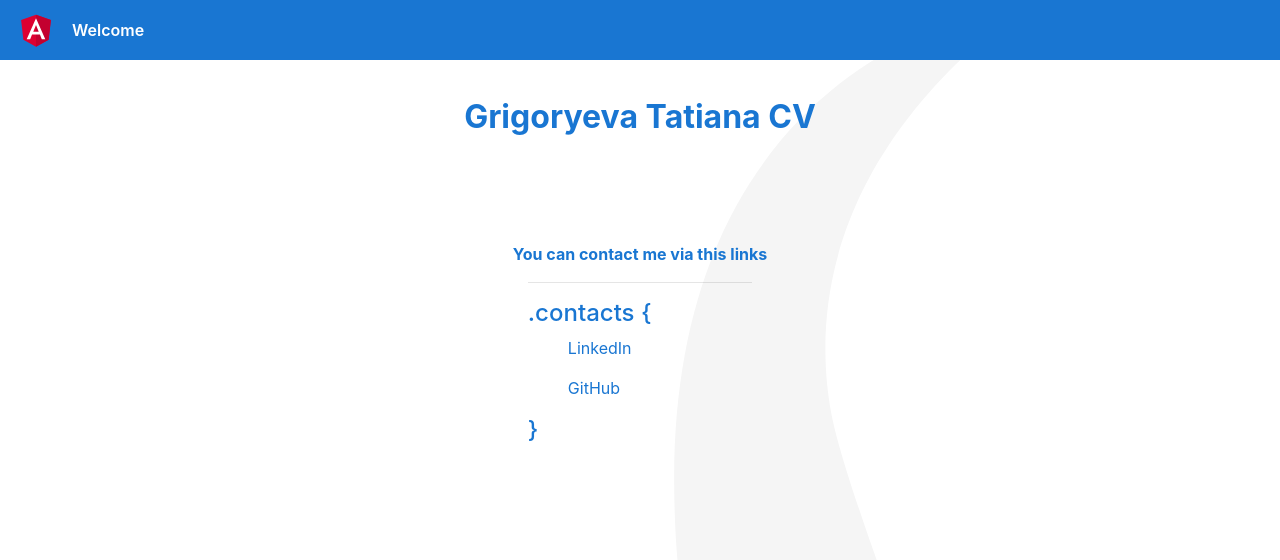
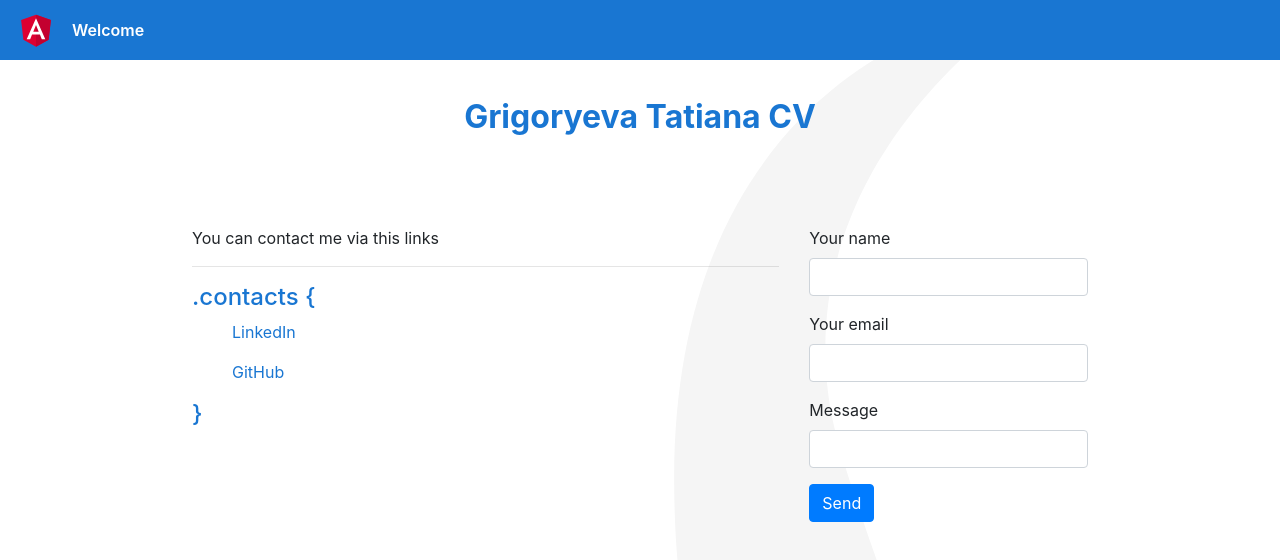
Before and after one commit to ShrinkingUniverse/my-cv-app, an Angular app: page /contacts in a window 1280 px wide. Shown: the top 560 px of the page. Built offline with nearby package versions, Linux system fonts and the light colour scheme.

Commit message:
Added validation to contact page

```diff
--- a/src/app/contacts/contacts.component.html
+++ b/src/app/contacts/contacts.component.html
@@ -5,12 +5,9 @@
 </style>
 
 <div class="content">
-  <form>
-    <div class="row card-container">
-      <span>
+  <div class="row">
+    <div class="col-md-8 justify-left">
       {{ title }}
-      </span>
-    </div>
 
       <hr />
       <p class="margin-from-left h4 highlited-header">.contacts &#123;</p>
@@ -20,5 +17,45 @@
         </li>
       </ul>
       <p class="margin-from-left h4 highlited-header">&#125;</p>
+    </div>
+
+    <div class="col-md-4">
+      <form novalidate #form="ngForm" (ngSubmit)="submitForm(form)">
+        <div class="form-group">
+          <label>Your name</label>
+          <input class="form-control"
+                 [(ngModel)]="newMessage.senderName" name="senderName"
+                 #name="ngModel"
+                 pattern="^[A-Za-z ]+$">
+          <ul class="text-danger list-unstyled" *ngIf="name.dirty && name.invalid">
+            <li *ngIf="name.errors?.pattern">
+              Name can only contain letters and spaces
+            </li>
+            </ul>
+
+        </div>
+        <div class="form-group">
+          <label>Your email</label>
+          <input class="form-control"
+                 [(ngModel)]="newMessage.senderAddress" name="senderAddress"
+                 #address="ngModel"
+                 pattern="^[a-zA-Z0-9_.+-]+@[a-zA-Z0-9-]+\.[a-zA-Z0-9-.]+$">
+          <ul class="text-danger list-unstyled" *ngIf="address.dirty && address.invalid">
+            <li *ngIf="address.errors?.pattern">
+              Please enter correct email address
+            </li>
+          </ul>
+        </div>
+        <div class="form-group">
+          <label>Message</label>
+          <input class="form-control"
+                 [(ngModel)]="newMessage.messageBody" name="messageBody">
+
+        </div>
+        <button class="btn btn-primary" type="submit">
+          Send
+        </button>
       </form>
     </div>
+  </div>
+</div>
--- a/src/app/contacts/contacts.component.ts
+++ b/src/app/contacts/contacts.component.ts
@@ -1,5 +1,8 @@
+
 import { Component, OnInit } from '@angular/core';
+import { NgForm } from '@angular/forms';
 import { Contact } from './contact.model';
+import { Messages } from './message.model';
 
 @Component({
   selector: 'app-contacts',
@@ -14,6 +17,23 @@ export class ContactsComponent implements OnInit {
     new Contact( "GitHub", "https://github.com/ShrinkingUniverse")
   ]
 
+  newMessage: Messages = new Messages();
+  AddNewMessage(mes: Messages) {
+    console.log("New Message from " + mes.senderName + " - " + mes.messageBody);
+  }
+
+  formSubmitted: boolean = false;
+
+  submitForm(form: NgForm) {
+    this.formSubmitted = true;
+    if (form.valid) {
+      this.AddNewMessage(this.newMessage);
+      this.newMessage = new Messages();
+      form.reset();
+      this.formSubmitted = false;
+    }
+  }
+
   constructor() { }
 
   ngOnInit(): void {
--- /dev/null
+++ b/src/app/contacts/message.model.ts
@@ -0,0 +1,12 @@
+
+export class Messages {
+  public senderName?: string;
+  public senderAddress?: string;
+  public messageBody?: string;
+
+  constructor(senderName?: string, senderAddress?: string, messageBody?: string) {
+    this.senderName = senderName;
+    this.senderAddress = senderAddress;
+    this.messageBody = messageBody;
+  }
+}
--- a/src/styles.css
+++ b/src/styles.css
@@ -70,7 +70,7 @@ p {
   padding: 0 16px;
   max-width: 960px;
   flex-direction: column;
-  align-items: center;
+  /*align-items: center;*/
 }
 
 svg.material-icons {
```
Also changed, not shown: src/app/app.component.html (indentation only). Lines whose indentation alone changed are shown as unchanged.
